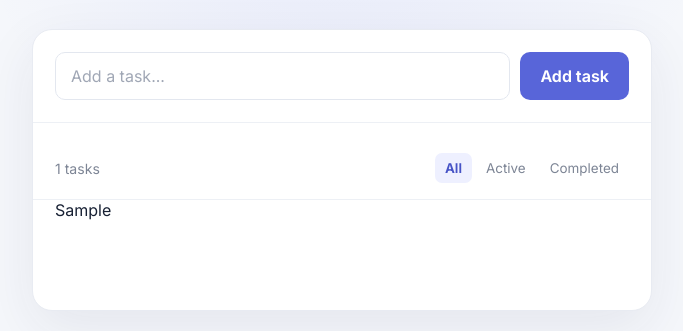
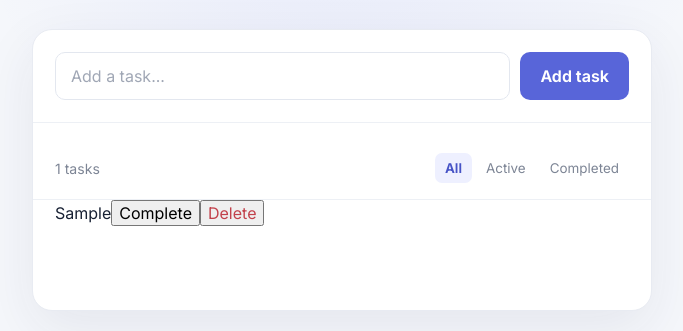
Before and after one commit to ali-ahmed-dev/taskflow, a plain HTML site: page index.html in a window 1280 px wide. Both pictures are taken after typing "Sample" into the empty fields and a click on the button "Add task". Shown: the part 189-520 px from the top of the page, without its empty margins (298-981 px from the left). Drawn offline with Linux system fonts and the light colour scheme.

Commit message:
feat: Add task completion and deletion

```diff
--- a/app.js
+++ b/app.js
@@ -2,6 +2,7 @@ const tasks = [];
 
 let currentFilter = "all";
 
+// DOM Elements
 const taskForm = document.querySelector("#task-form");
 const taskInput = document.querySelector("#task-input");
 const taskList = document.querySelector("#task-list");
@@ -12,23 +13,61 @@ const statusMessage = document.querySelector("#status-message");
 
 const filterButtons = document.querySelectorAll("[data-filter]");
 
-
+// Render Tasks
 function renderTasks() {
   taskList.replaceChildren();
+
   taskCount.textContent = `${tasks.length} tasks`;
   emptyMessage.hidden = tasks.length > 0;
 
   for (const task of tasks) {
     const li = document.createElement("li");
 
-    li.textContent = task.text;
+    if (task.completed) {
+      li.classList.add("completed");
+    }
+
+    // Task Text
+    const taskText = document.createElement("span");
+    taskText.textContent = task.text;
+
+    // Complete Button
+    const completeButton = document.createElement("button");
+    completeButton.textContent = task.completed ? "Completed" : "Complete";
+
+    completeButton.addEventListener("click", () => {
+      task.completed = !task.completed;
+      renderTasks();
+    });
+
+    // Delete Button
+    const deleteButton = document.createElement("button");
+    deleteButton.textContent = "Delete";
+    deleteButton.classList.add("delete-button");
+
+    deleteButton.addEventListener("click", function () {
+      const index = tasks.findIndex(function (item) {
+        return item.id === task.id;
+      });
+
+      tasks.splice(index, 1);
+
+      renderTasks();
+    });
+
+    // Append Elements
+    li.appendChild(taskText);
+    li.appendChild(completeButton);
+    li.appendChild(deleteButton);
 
     taskList.appendChild(li);
   }
 }
 
+// Initial Render
 renderTasks();
 
+// Create Task
 taskForm.addEventListener("submit", function (event) {
   event.preventDefault();
 
@@ -38,14 +77,18 @@ taskForm.addEventListener("submit", function (event) {
     statusMessage.textContent = "Please enter a task.";
     return;
   }
+
   const newTask = {
     id: Date.now(),
     text: text,
     completed: false,
-        createdAt: Date.now()
+    createdAt: Date.now(),
   };
+
   tasks.push(newTask);
+
   renderTasks();
+
   taskInput.value = "";
   statusMessage.textContent = "";
 });
--- a/style.css
+++ b/style.css
@@ -229,6 +229,17 @@ h1 {
     text-decoration: line-through;
 }
 
+.task-list li.completed span {
+    text-decoration: line-through;
+    opacity: 0.55;
+}
+
+
+.delete-button {
+    color: #c2414b;
+
+}
+
 /* ========================================
    Empty State
 ======================================== */
```
Lines whose indentation alone changed are shown as unchanged.
